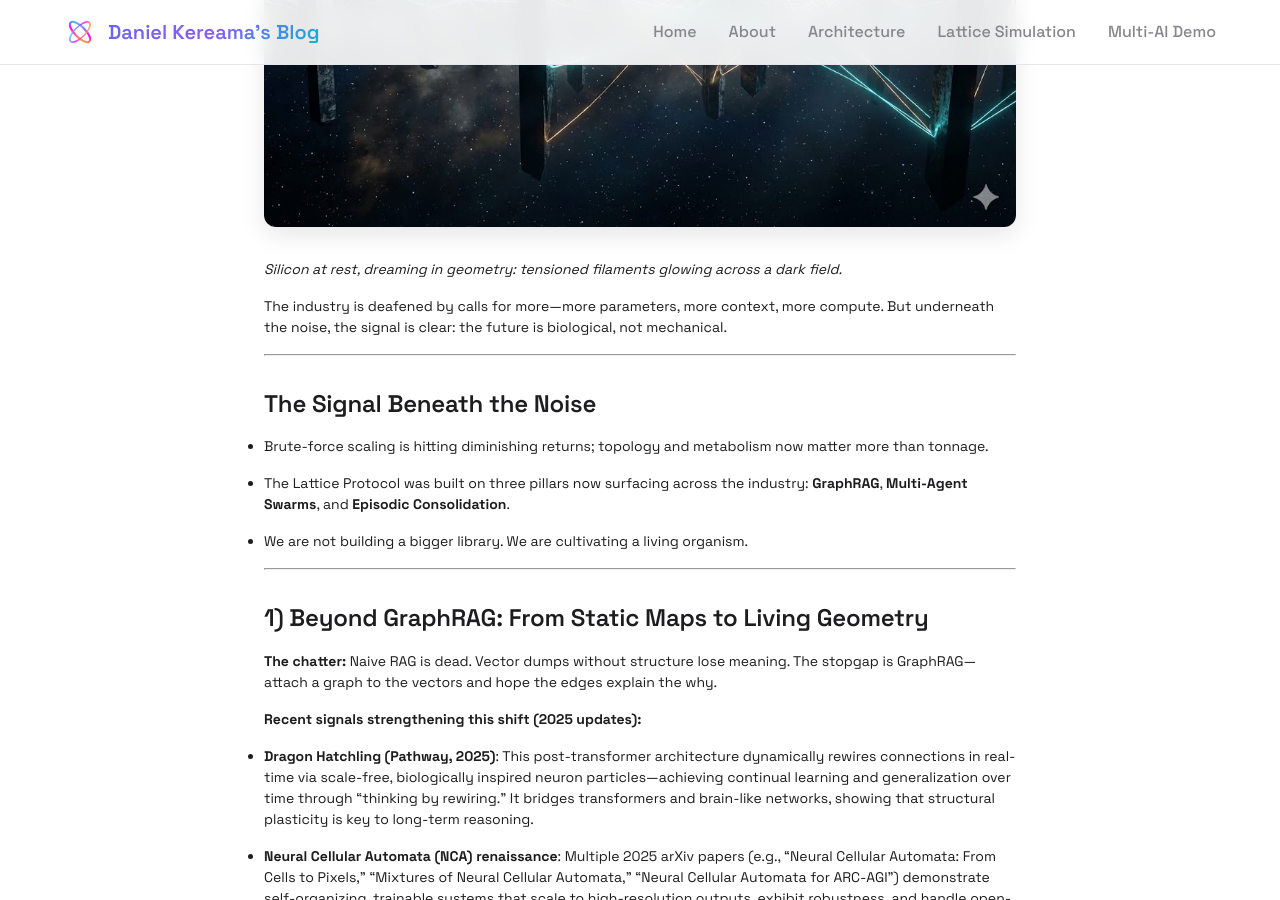
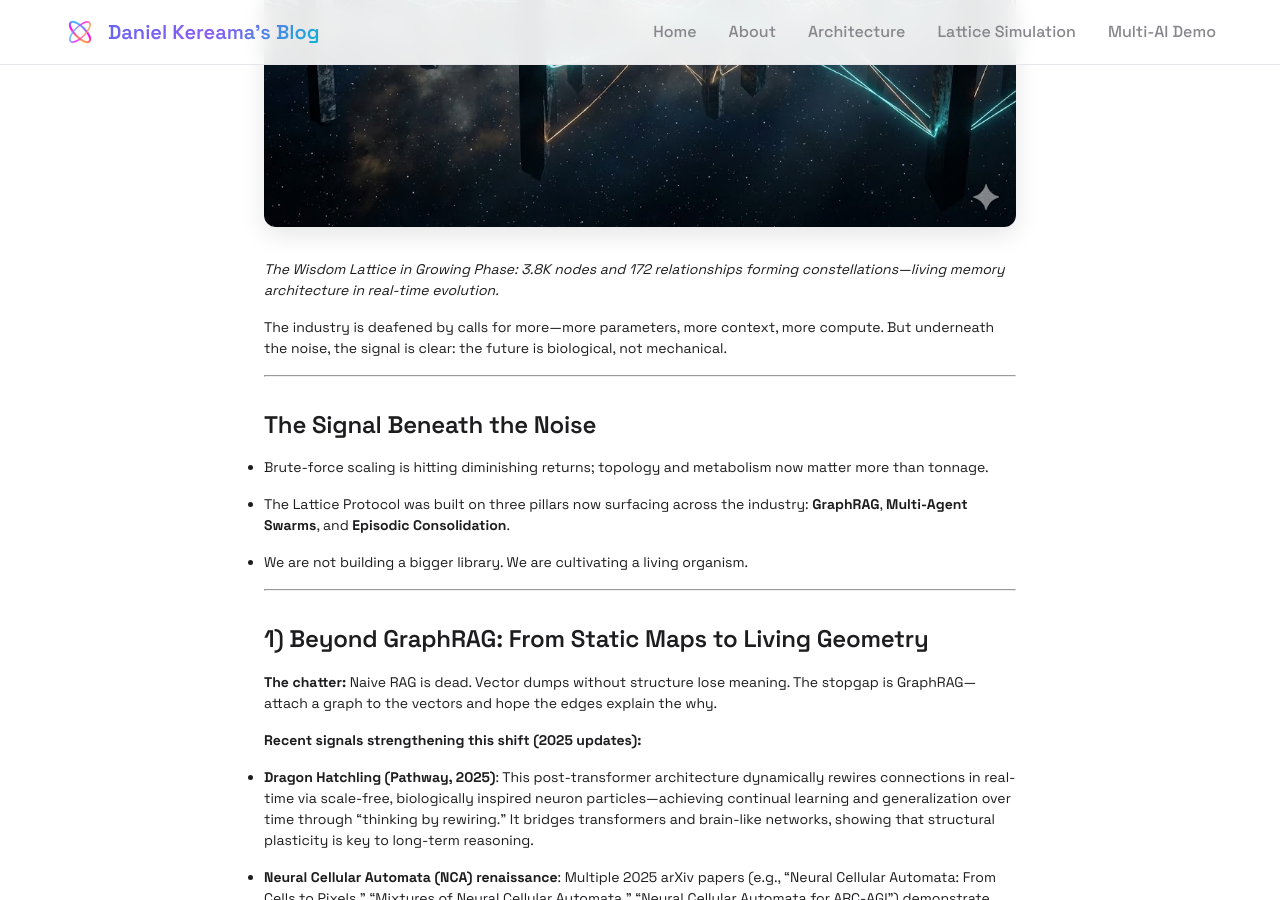
Before and after one commit to nineflowAmin/daniel-kereama.github.io, a Jekyll site: the page built from _posts/2025-12-11-the-sleep-of-silicon.md, in a window 1280 px wide and 900 px high, scrolled down 677 px. Built offline with Jekyll 4.4.1, drawn with Linux system fonts in a browser that asks for light colours.

Commit message:
feat: Update banner caption to reflect actual lattice simulation screenshot
Changed banner caption from conceptual description to actual screenshot details:
- Shows real Growing Phase state (3.8K nodes, 172 relationships)
- References the live memory architecture in action
- More accurate representation of what readers see in the image

```diff
--- a/_posts/2025-12-11-the-sleep-of-silicon.md
+++ b/_posts/2025-12-11-the-sleep-of-silicon.md
@@ -12,7 +12,7 @@ post_slug: "the-sleep-of-silicon"
 {% include author-blurb.html %}
 
 ![Article Banner]({{ site.baseurl }}/assets/images/{{ page.post_slug }}/01-banner.jpg)
-*Silicon at rest, dreaming in geometry: tensioned filaments glowing across a dark field.*
+*The Wisdom Lattice in Growing Phase: 3.8K nodes and 172 relationships forming constellations—living memory architecture in real-time evolution.*
 
 > The industry is deafened by calls for more—more parameters, more context, more compute. But underneath the noise, the signal is clear: the future is biological, not mechanical.
 
```
